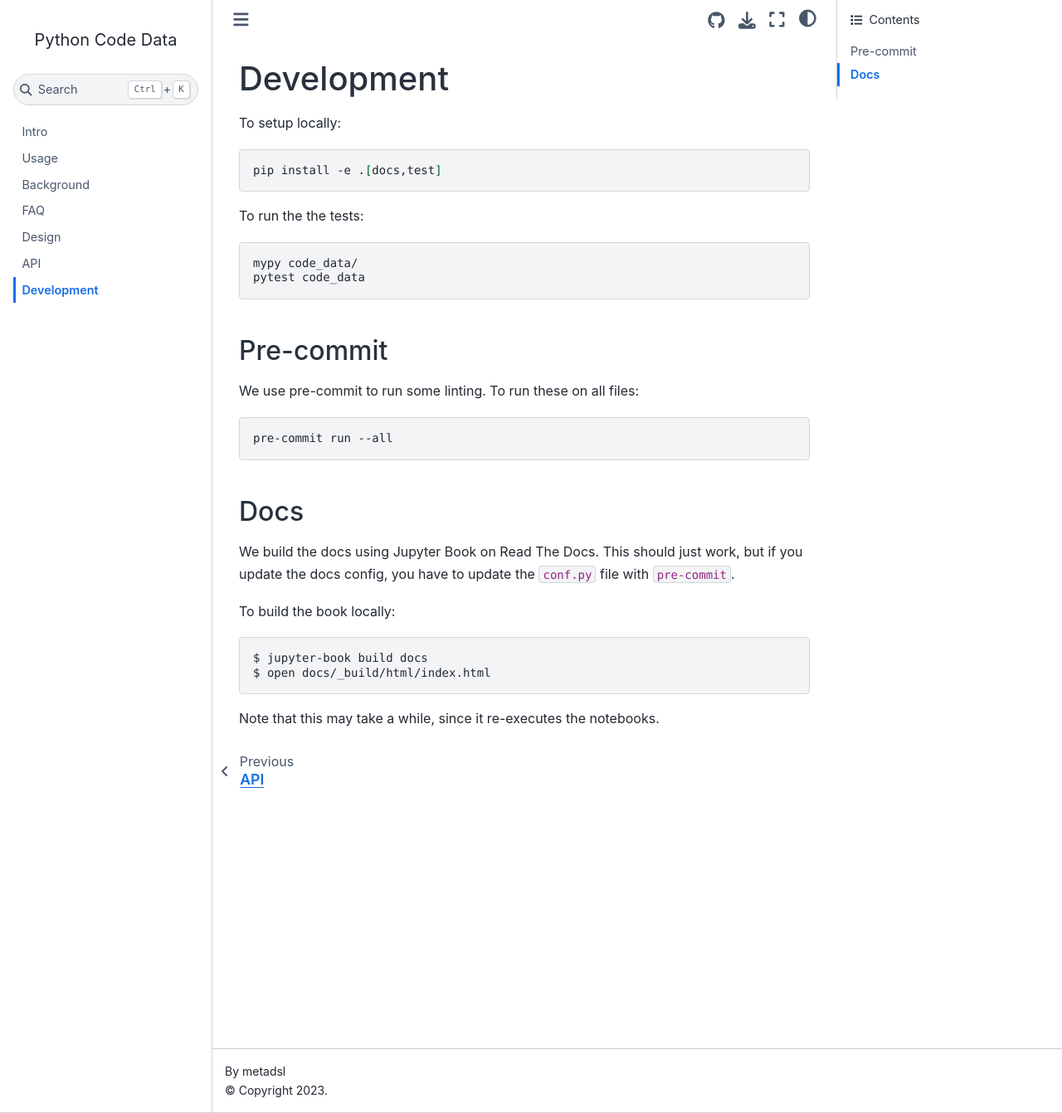
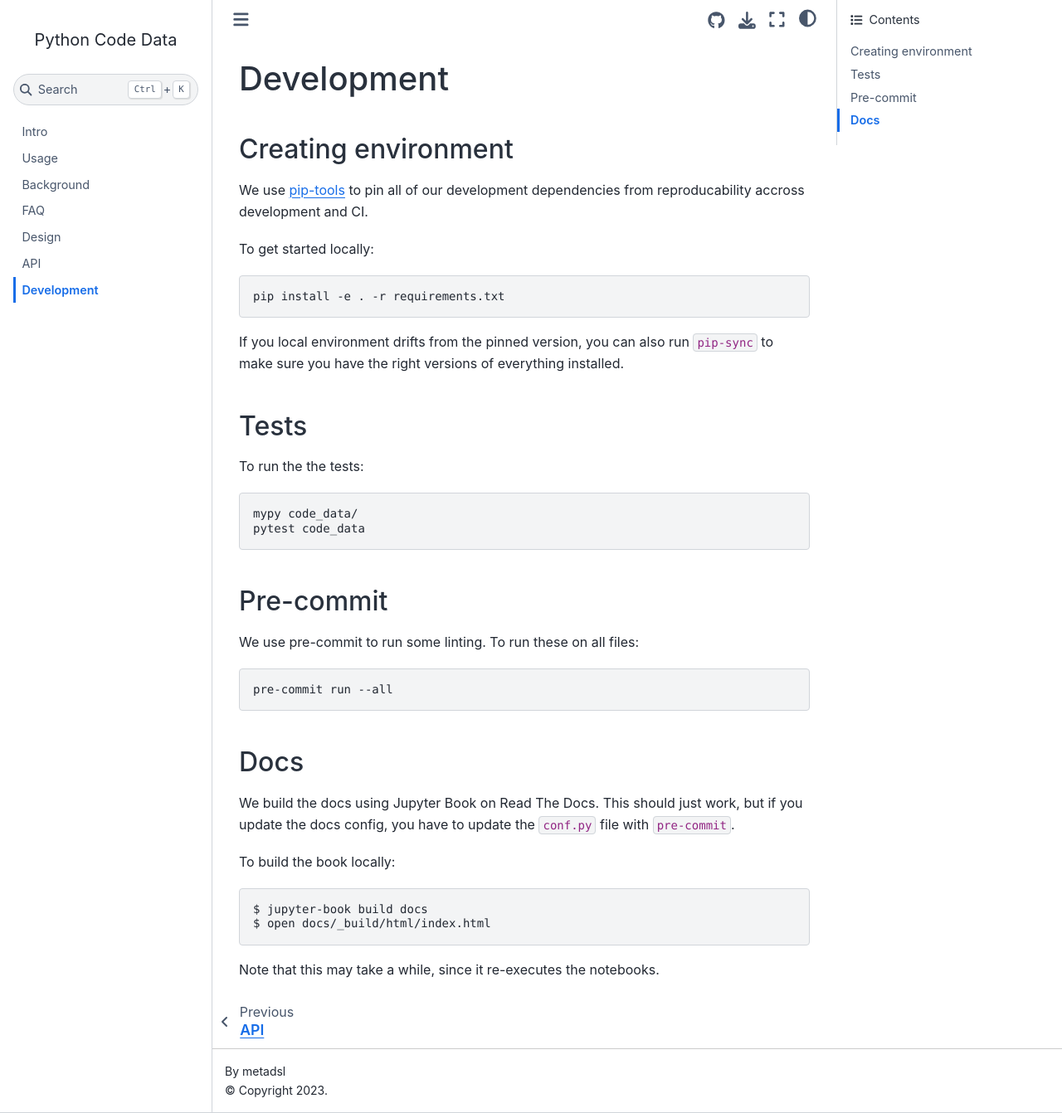
Before and after one commit to metadsl/python-code-data, a Jupyter Book: the page built from docs/development.md, in a window 1280 px wide and 1342 px high. Shown: the whole window at 83% size. Built offline with Jupyter Book 1.0.4 settings and Sphinx 7.4.7 and the Sphinx Book theme 1.1.4, drawn with Linux system fonts in a browser that asks for light colours.

Commit message:
Add pip tools support to pin dependencies for dev

````diff
--- a/docs/_config.yml
+++ b/docs/_config.yml
@@ -6,7 +6,7 @@ author: metadsl
 
 # See https://jupyterbook.org/content/execute.html
 execute:
-  execute_notebooks: auto
+  execute_notebooks: cache
   allow_errors: False
   # Increase timeout to five minutes
   timeout: 300
--- a/docs/conf.py
+++ b/docs/conf.py
@@ -25,7 +25,7 @@ html_theme_options = {'search_bar_text': 'Search this book...', 'launch_buttons'
 html_title = 'Python Code Data'
 intersphinx_mapping = {'python': ['https://docs.python.org/3', None]}
 jupyter_cache = ''
-jupyter_execute_notebooks = 'auto'
+jupyter_execute_notebooks = 'cache'
 language = None
 latex_engine = 'pdflatex'
 myst_enable_extensions = ['colon_fence', 'dollarmath', 'linkify', 'substitution', 'tasklist']
--- a/docs/development.md
+++ b/docs/development.md
@@ -1,10 +1,21 @@
 # Development
 
-To setup locally:
+## Creating environment
+
+We use [pip-tools](https://github.com/jazzband/pip-tools) to pin all of our
+development dependencies from reproducability accross development and CI.
+
+To get started locally:
 
 ```bash
-pip install -e .[docs,test]
+pip install -e . -r requirements.txt
 ```
+
+If you local environment drifts from the pinned version, you can
+also run `pip-sync` to make sure you have the right versions of
+everything installed.
+
+## Tests
 
 To run the the tests:
 
````
Also changed, not shown: pyproject.toml (+18 -5 lines), requirements.txt (added, +161 -0 lines), .pre-commit-config.yaml, .readthedocs.yaml, 3 other files.
